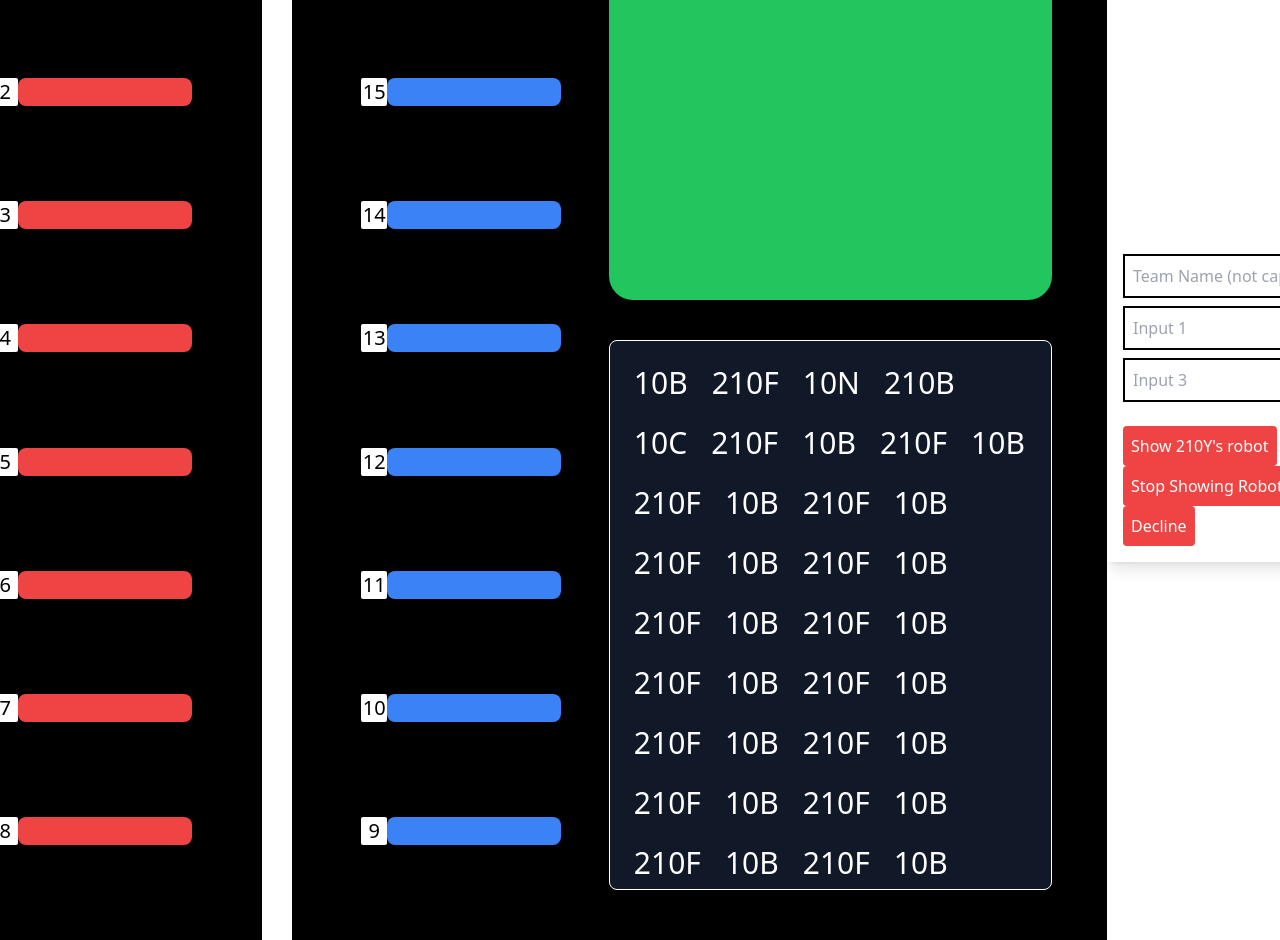
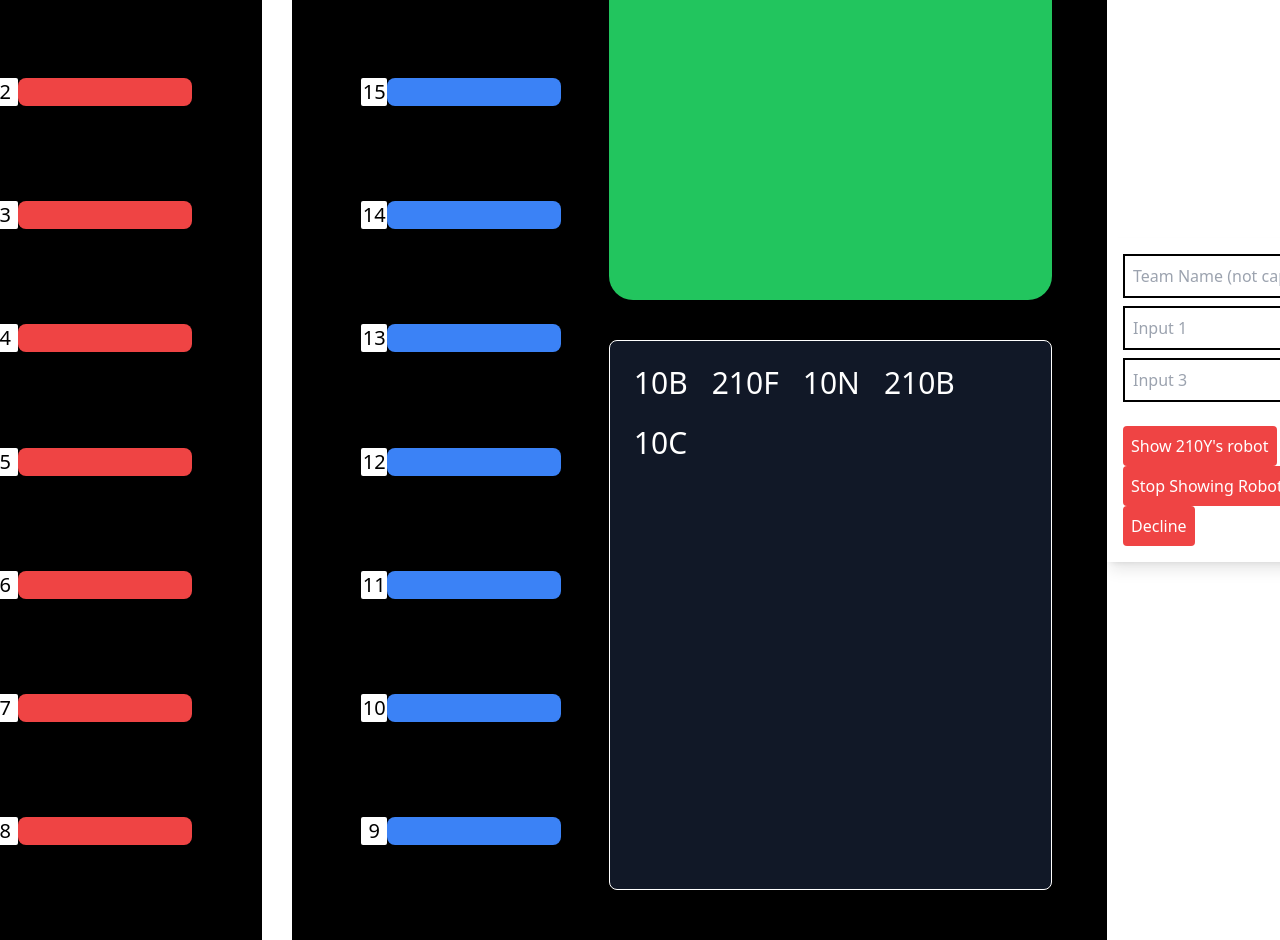
Before and after one commit to TrinityIn/VRC-Alliance-Selection-Screen, a React (Vite) app in the folder client/: page / in a window 1280 px wide. Built offline with nearby package versions, Linux system fonts and the light colour scheme.

Commit message:
start button working

```diff
--- a/client/src/App.jsx
+++ b/client/src/App.jsx
@@ -11,313 +11,45 @@ function App() {
   const [seeds, setSeeds] = useState([]);
 
   // Todo: get teams using robotevents api
-  const [teams, setTeams] = useState([]);
   const teamList = [
     {
+      key: 0,
       number: "10B",
       teamName: "Exothermic Blaze",
       organization: "Exothermic Robotics",
       location: "Redmond, Washington, United States",
     },
     {
+      key: 2,
       number: "210F",
       teamName: "Ok I Pull Up",
       organization: "Western Mechatronics",
       location: "Calgary, Alberta, Canada",
     },
     {
+      key: 3,
       number: "10N",
       teamName: "Exothermic Blaze",
       organization: "Exothermic Robotics",
       location: "Redmond, Washington, United States",
     },
     {
+      key: 4,
       number: "210B",
       teamName: "Ok I Pull Up",
       organization: "Western Mechatronics",
       location: "Calgary, Alberta, Canada",
     },
     {
+      key: 5,
       number: "10C",
       teamName: "Exothermic Blaze",
       organization: "Exothermic Robotics",
       location: "Redmond, Washington, United States",
     },
-    {
-      number: "210F",
-      teamName: "Ok I Pull Up",
-      organization: "Western Mechatronics",
-      location: "Calgary, Alberta, Canada",
-    },
-    {
-      number: "10B",
-      teamName: "Exothermic Blaze",
-      organization: "Exothermic Robotics",
-      location: "Redmond, Washington, United States",
-    },
-    {
-      number: "210F",
-      teamName: "Ok I Pull Up",
-      organization: "Western Mechatronics",
-      location: "Calgary, Alberta, Canada",
-    },
-    {
-      number: "10B",
-      teamName: "Exothermic Blaze",
-      organization: "Exothermic Robotics",
-      location: "Redmond, Washington, United States",
-    },
-    {
-      number: "210F",
-      teamName: "Ok I Pull Up",
-      organization: "Western Mechatronics",
-      location: "Calgary, Alberta, Canada",
-    },
-    {
-      number: "10B",
-      teamName: "Exothermic Blaze",
-      organization: "Exothermic Robotics",
-      location: "Redmond, Washington, United States",
-    },
-    {
-      number: "210F",
-      teamName: "Ok I Pull Up",
-      organization: "Western Mechatronics",
-      location: "Calgary, Alberta, Canada",
-    },
-    {
-      number: "10B",
-      teamName: "Exothermic Blaze",
-      organization: "Exothermic Robotics",
-      location: "Redmond, Washington, United States",
-    },
-    {
-      number: "210F",
-      teamName: "Ok I Pull Up",
-      organization: "Western Mechatronics",
-      location: "Calgary, Alberta, Canada",
-    },
-    {
-      number: "10B",
-      teamName: "Exothermic Blaze",
-      organization: "Exothermic Robotics",
-      location: "Redmond, Washington, United States",
-    },
-    {
-      number: "210F",
-      teamName: "Ok I Pull Up",
-      organization: "Western Mechatronics",
-      location: "Calgary, Alberta, Canada",
-    },
-    {
-      number: "10B",
-      teamName: "Exothermic Blaze",
-      organization: "Exothermic Robotics",
-      location: "Redmond, Washington, United States",
-    },
-    {
-      number: "210F",
-      teamName: "Ok I Pull Up",
-      organization: "Western Mechatronics",
-      location: "Calgary, Alberta, Canada",
-    },
-    {
-      number: "10B",
-      teamName: "Exothermic Blaze",
-      organization: "Exothermic Robotics",
-      location: "Redmond, Washington, United States",
-    },
-    {
-      number: "210F",
-      teamName: "Ok I Pull Up",
-      organization: "Western Mechatronics",
-      location: "Calgary, Alberta, Canada",
-    },
-    {
-      number: "10B",
-      teamName: "Exothermic Blaze",
-      organization: "Exothermic Robotics",
-      location: "Redmond, Washington, United States",
-    },
-    {
-      number: "210F",
-      teamName: "Ok I Pull Up",
-      organization: "Western Mechatronics",
-      location: "Calgary, Alberta, Canada",
-    },
-    {
-      number: "10B",
-      teamName: "Exothermic Blaze",
-      organization: "Exothermic Robotics",
-      location: "Redmond, Washington, United States",
-    },
-    {
-      number: "210F",
-      teamName: "Ok I Pull Up",
-      organization: "Western Mechatronics",
-      location: "Calgary, Alberta, Canada",
-    },
-    {
-      number: "10B",
-      teamName: "Exothermic Blaze",
-      organization: "Exothermic Robotics",
-      location: "Redmond, Washington, United States",
-    },
-    {
-      number: "210F",
-      teamName: "Ok I Pull Up",
-      organization: "Western Mechatronics",
-      location: "Calgary, Alberta, Canada",
-    },
-    {
-      number: "10B",
-      teamName: "Exothermic Blaze",
-      organization: "Exothermic Robotics",
-      location: "Redmond, Washington, United States",
-    },
-    {
-      number: "210F",
-      teamName: "Ok I Pull Up",
-      organization: "Western Mechatronics",
-      location: "Calgary, Alberta, Canada",
-    },
-    {
-      number: "10B",
-      teamName: "Exothermic Blaze",
-      organization: "Exothermic Robotics",
-      location: "Redmond, Washington, United States",
-    },
-    {
-      number: "210F",
-      teamName: "Ok I Pull Up",
-      organization: "Western Mechatronics",
-      location: "Calgary, Alberta, Canada",
-    },
-    {
-      number: "10B",
-      teamName: "Exothermic Blaze",
-      organization: "Exothermic Robotics",
-      location: "Redmond, Washington, United States",
-    },
-    {
-      number: "210F",
-      teamName: "Ok I Pull Up",
-      organization: "Western Mechatronics",
-      location: "Calgary, Alberta, Canada",
-    },
-    {
-      number: "10B",
-      teamName: "Exothermic Blaze",
-      organization: "Exothermic Robotics",
-      location: "Redmond, Washington, United States",
-    },
-    {
-      number: "210F",
-      teamName: "Ok I Pull Up",
-      organization: "Western Mechatronics",
-      location: "Calgary, Alberta, Canada",
-    },
-    {
-      number: "10B",
-      teamName: "Exothermic Blaze",
-      organization: "Exothermic Robotics",
-      location: "Redmond, Washington, United States",
-    },
-    {
-      number: "210F",
-      teamName: "Ok I Pull Up",
-      organization: "Western Mechatronics",
-      location: "Calgary, Alberta, Canada",
-    },
-    {
-      number: "10B",
-      teamName: "Exothermic Blaze",
-      organization: "Exothermic Robotics",
-      location: "Redmond, Washington, United States",
-    },
-    {
-      number: "210F",
-      teamName: "Ok I Pull Up",
-      organization: "Western Mechatronics",
-      location: "Calgary, Alberta, Canada",
-    },
-    {
-      number: "10B",
-      teamName: "Exothermic Blaze",
-      organization: "Exothermic Robotics",
-      location: "Redmond, Washington, United States",
-    },
-    {
-      number: "210F",
-      teamName: "Ok I Pull Up",
-      organization: "Western Mechatronics",
-      location: "Calgary, Alberta, Canada",
-    },
-    {
-      number: "10B",
-      teamName: "Exothermic Blaze",
-      organization: "Exothermic Robotics",
-      location: "Redmond, Washington, United States",
-    },
-    {
-      number: "210F",
-      teamName: "Ok I Pull Up",
-      organization: "Western Mechatronics",
-      location: "Calgary, Alberta, Canada",
-    },
-    {
-      number: "10B",
-      teamName: "Exothermic Blaze",
-      organization: "Exothermic Robotics",
-      location: "Redmond, Washington, United States",
-    },
-    {
-      number: "210F",
-      teamName: "Ok I Pull Up",
-      organization: "Western Mechatronics",
-      location: "Calgary, Alberta, Canada",
-    },
-    {
-      number: "10B",
-      teamName: "Exothermic Blaze",
-      organization: "Exothermic Robotics",
-      location: "Redmond, Washington, United States",
-    },
-    {
-      number: "210F",
-      teamName: "Ok I Pull Up",
-      organization: "Western Mechatronics",
-      location: "Calgary, Alberta, Canada",
-    },
-    {
-      number: "10B",
-      teamName: "Exothermic Blaze",
-      organization: "Exothermic Robotics",
-      location: "Redmond, Washington, United States",
-    },
-    {
-      number: "210F",
-      teamName: "Ok I Pull Up",
-      organization: "Western Mechatronics",
-      location: "Calgary, Alberta, Canada",
-    },
-    {
-      number: "10B",
-      teamName: "Exothermic Blaze",
-      organization: "Exothermic Robotics",
-      location: "Redmond, Washington, United States",
-    },
-    {
-      number: "210F",
-      teamName: "Ok I Pull Up",
-      organization: "Western Mechatronics",
-      location: "Calgary, Alberta, Canada",
-    },
   ];
 
-  useEffect(() => {
-    setTeams(teamList);
-  }, []);
+  const [teams, setTeams] = useState(teamList);
 
   useEffect(() => {
     const updatedTeamComponent = teams.map((team) => (
--- a/client/src/components/Bracket.jsx
+++ b/client/src/components/Bracket.jsx
@@ -19,7 +19,7 @@ function Bracket() {
     const initialSeeds = [];
     for (let i = 1; i <= 16; i++) {
       initialSeeds.push({
-        id: i,
+        key: i,
         firstTeam: "",
         secondTeam: "",
       });
@@ -29,9 +29,9 @@ function Bracket() {
 
   useEffect(() => {
     const seedsComp = seeds.slice(0, 8).map((seed) => (
-      <div className="w-[200px] flex flex-row">
+      <div key={seed.key} className="w-[200px] flex flex-row">
         <div className="flex items-center justify-center bg-white w-[30px] text-xl text-black rounded-sm">
-          {seed.id}
+          {seed.key}
         </div>
         <div className="flex   bg-red-500 rounded-lg flex-col w-full justify-center items-center">
           <h1 className="text-white text-3xl">{seed.firstTeam}</h1>
@@ -44,9 +44,9 @@ function Bracket() {
       .slice(8)
       .reverse()
       .map((seed) => (
-        <div className="w-[200px] flex flex-row">
+        <div key={seed.key} className="w-[200px] flex flex-row">
           <div className="flex items-center justify-center bg-white w-[30px] text-xl text-black rounded-sm">
-            {seed.id}
+            {seed.key}
           </div>
           <div className="flex   bg-blue-500 rounded-lg flex-col w-full justify-center items-center">
             <h1 className="text-white text-3xl">{seed.firstTeam}</h1>
--- a/client/src/components/Remote.jsx
+++ b/client/src/components/Remote.jsx
@@ -13,23 +13,19 @@ const Remote = () => {
   } = useContext(RobotContext);
 
   const handleStart = () => {
-    if (teams && seeds) {
-      const newSeeds = seeds.map((seed) => {
-        if (seed.id === 1) {
-          removeTeam(0);
-          alert("ROBOT");
-          return { ...seed, firstTeam: "ROBOT" };
-        }
-        return team;
-      });
-      setSeeds(newSeeds);
-    }
+    const newSeeds = seeds.map((seed) => {
+      if (seed.key === 1) {
+        return { ...seed, firstTeam: teams[0].number };
+      }
+      return seed;
+    });
+    removeTeam(0);
+    setSeeds(newSeeds);
   };
 
   const removeTeam = (index) => {
     const newTeams = [...teams];
-    newTeams.splice(index, 1); // Remove the item from the copied array
-    setTeams(newTeams); // Set the new array as the new state
+    setTeams(newTeams.slice(index + 1, teams.length));
   };
 
   const handleAccept = () => {
```
